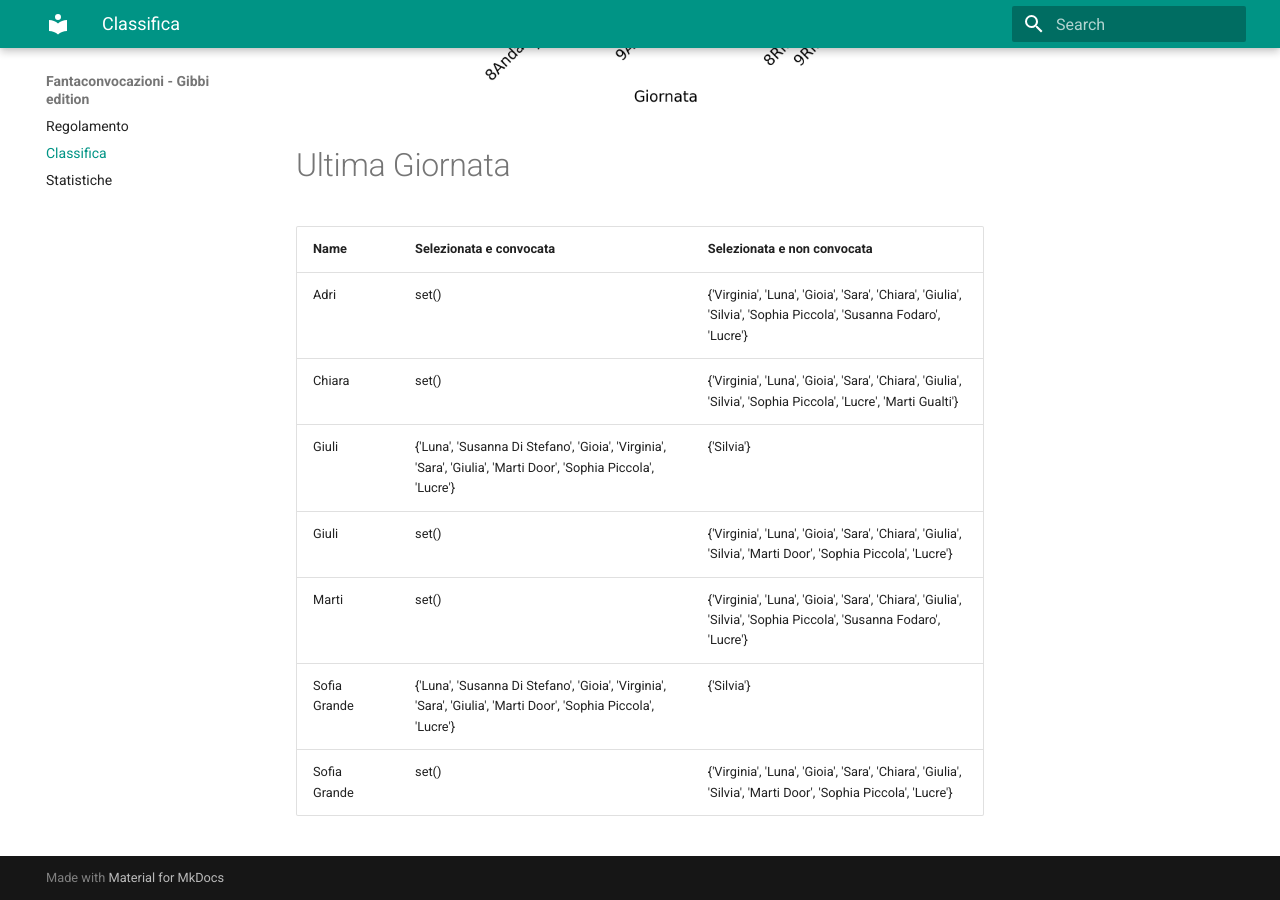
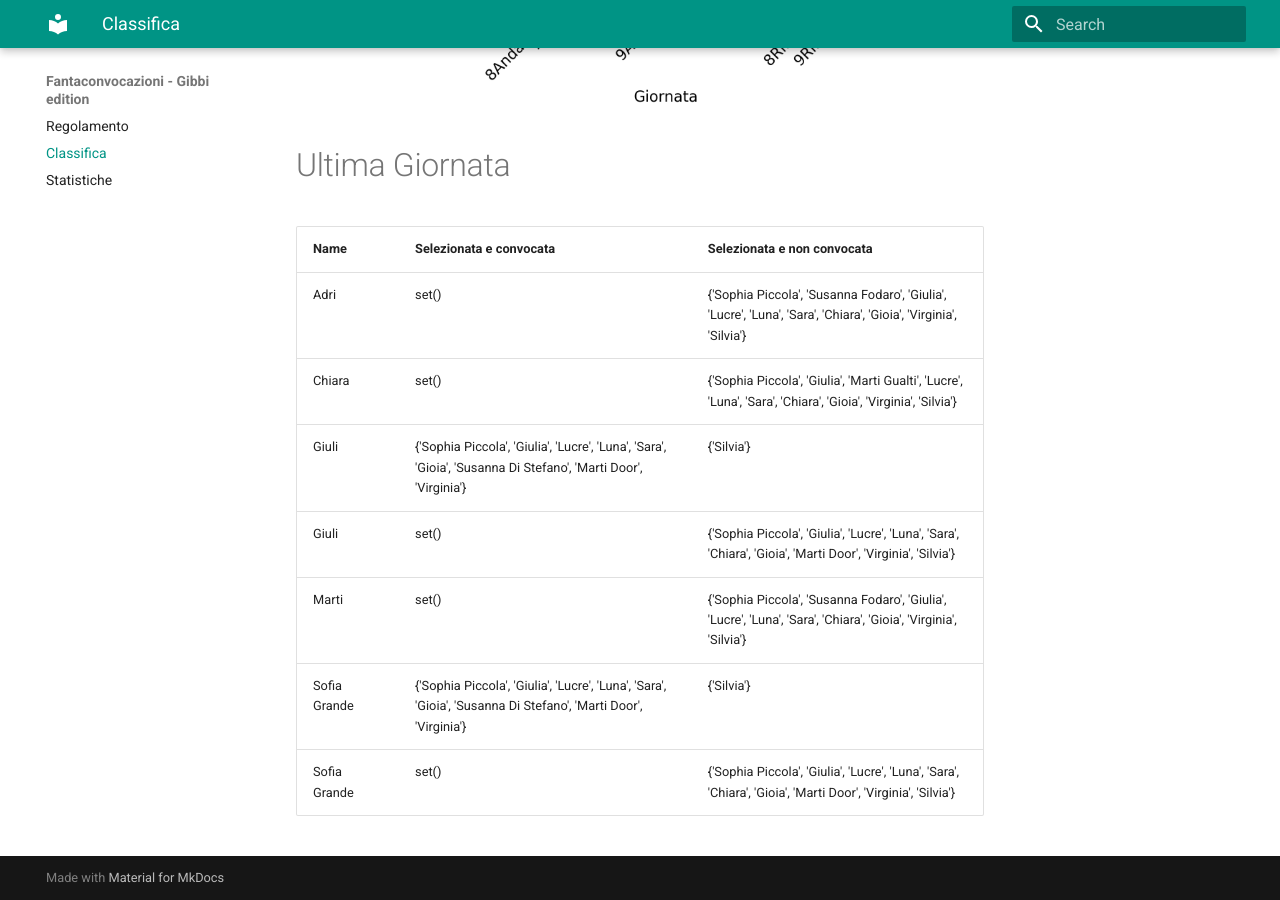
Before and after one commit to martinig94/fantagibbi, an MkDocs documentation site: the page built from docs/Classifica.md, in a window 1280 px wide and 900 px high, scrolled down 1003 px. Built offline with MkDocs 1.6.1 and Material for MkDocs 9.7.7, drawn with Linux system fonts in a browser that asks for light colours.

Commit message:
Auto-update from main.py

```diff
--- a/docs/Classifica.md
+++ b/docs/Classifica.md
@@ -18,11 +18,11 @@
 <!-- START_TABLE CORRECT -->
 | Name         | Selezionata e convocata                                                                                        | Selezionata e non convocata                                                                                      |
 |:-------------|:---------------------------------------------------------------------------------------------------------------|:-----------------------------------------------------------------------------------------------------------------|
-| Adri         | set()                                                                                                          | {'Virginia', 'Luna', 'Gioia', 'Sara', 'Chiara', 'Giulia', 'Silvia', 'Sophia Piccola', 'Susanna Fodaro', 'Lucre'} |
-| Chiara       | set()                                                                                                          | {'Virginia', 'Luna', 'Gioia', 'Sara', 'Chiara', 'Giulia', 'Silvia', 'Sophia Piccola', 'Lucre', 'Marti Gualti'}   |
-| Giuli        | {'Luna', 'Susanna Di Stefano', 'Gioia', 'Virginia', 'Sara', 'Giulia', 'Marti Door', 'Sophia Piccola', 'Lucre'} | {'Silvia'}                                                                                                       |
-| Giuli        | set()                                                                                                          | {'Virginia', 'Luna', 'Gioia', 'Sara', 'Chiara', 'Giulia', 'Silvia', 'Marti Door', 'Sophia Piccola', 'Lucre'}     |
-| Marti        | set()                                                                                                          | {'Virginia', 'Luna', 'Gioia', 'Sara', 'Chiara', 'Giulia', 'Silvia', 'Sophia Piccola', 'Susanna Fodaro', 'Lucre'} |
-| Sofia Grande | {'Luna', 'Susanna Di Stefano', 'Gioia', 'Virginia', 'Sara', 'Giulia', 'Marti Door', 'Sophia Piccola', 'Lucre'} | {'Silvia'}                                                                                                       |
-| Sofia Grande | set()                                                                                                          | {'Virginia', 'Luna', 'Gioia', 'Sara', 'Chiara', 'Giulia', 'Silvia', 'Marti Door', 'Sophia Piccola', 'Lucre'}     |
+| Adri         | set()                                                                                                          | {'Sophia Piccola', 'Susanna Fodaro', 'Giulia', 'Lucre', 'Luna', 'Sara', 'Chiara', 'Gioia', 'Virginia', 'Silvia'} |
+| Chiara       | set()                                                                                                          | {'Sophia Piccola', 'Giulia', 'Marti Gualti', 'Lucre', 'Luna', 'Sara', 'Chiara', 'Gioia', 'Virginia', 'Silvia'}   |
+| Giuli        | {'Sophia Piccola', 'Giulia', 'Lucre', 'Luna', 'Sara', 'Gioia', 'Susanna Di Stefano', 'Marti Door', 'Virginia'} | {'Silvia'}                                                                                                       |
+| Giuli        | set()                                                                                                          | {'Sophia Piccola', 'Giulia', 'Lucre', 'Luna', 'Sara', 'Chiara', 'Gioia', 'Marti Door', 'Virginia', 'Silvia'}     |
+| Marti        | set()                                                                                                          | {'Sophia Piccola', 'Susanna Fodaro', 'Giulia', 'Lucre', 'Luna', 'Sara', 'Chiara', 'Gioia', 'Virginia', 'Silvia'} |
+| Sofia Grande | {'Sophia Piccola', 'Giulia', 'Lucre', 'Luna', 'Sara', 'Gioia', 'Susanna Di Stefano', 'Marti Door', 'Virginia'} | {'Silvia'}                                                                                                       |
+| Sofia Grande | set()                                                                                                          | {'Sophia Piccola', 'Giulia', 'Lucre', 'Luna', 'Sara', 'Chiara', 'Gioia', 'Marti Door', 'Virginia', 'Silvia'}     |
 <!-- END_TABLE CORRECT -->
```
